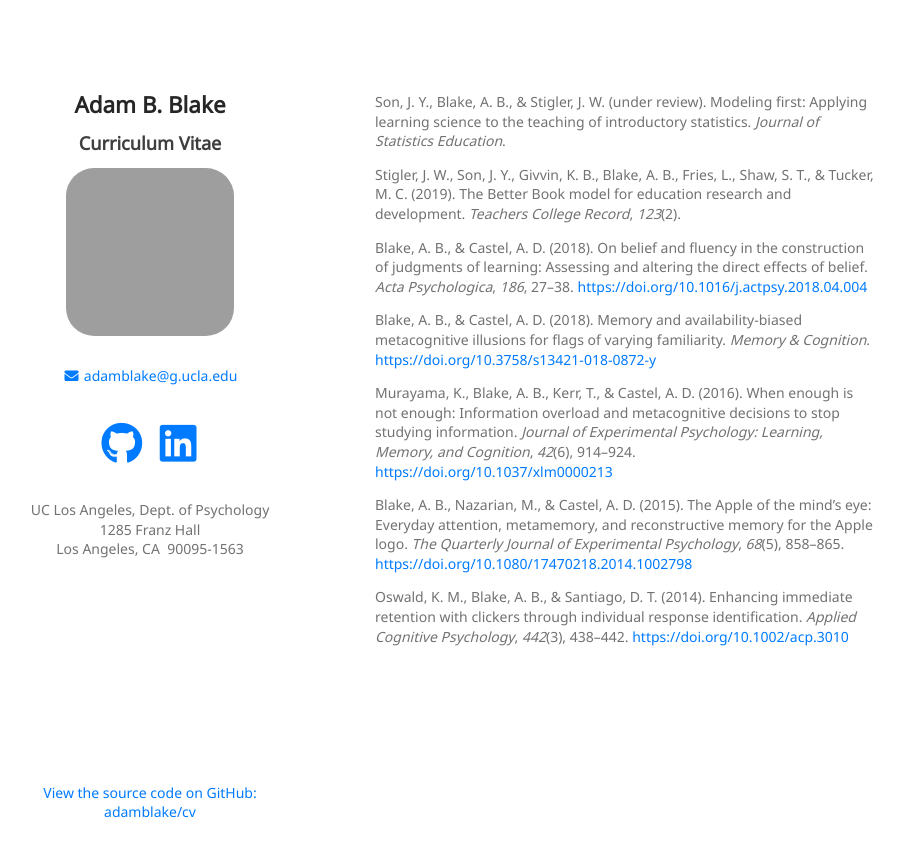
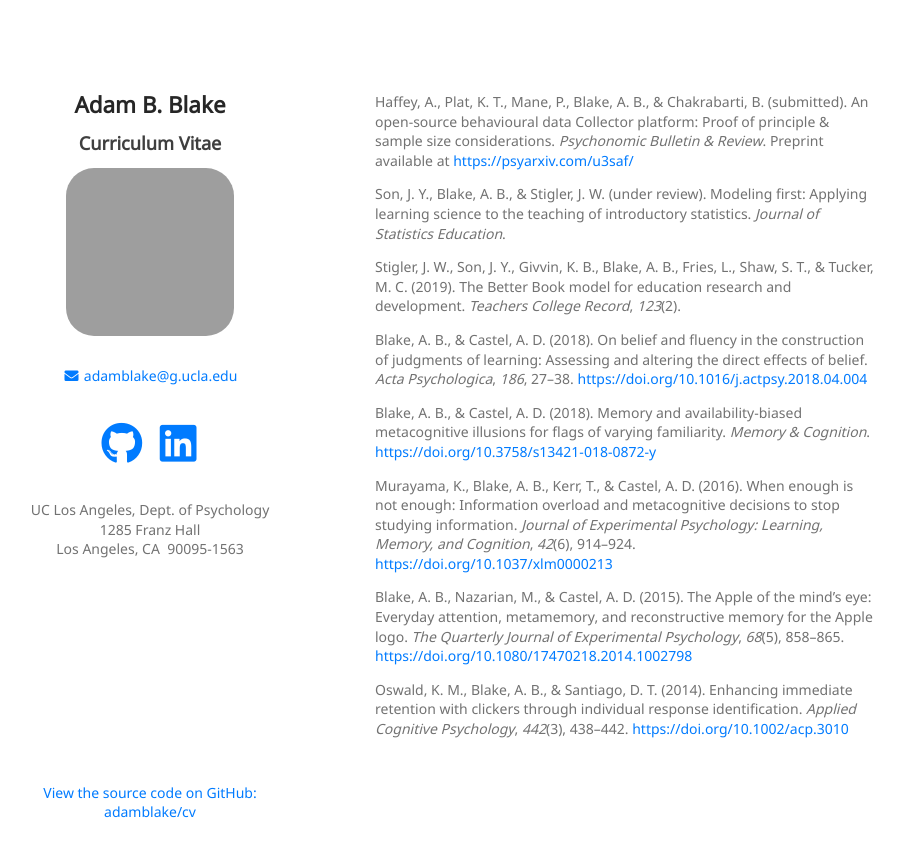
Before and after one commit to adamblake/cv, a Jekyll site: the page built from publications/articles.md, in a window 1280 px wide. Shown: the top 857 px of the page, without its empty margins (195-1099 px from the left). Built offline with Jekyll 4.4.1, drawn with Linux system fonts in a browser that asks for light colours; nearby versions of some CDN libraries; our own code applies the rules of GitHub Pages for plain Markdown files; a style sheet for code colours, icons or effects is not loaded; grey boxes are pictures that could not be loaded.

Commit message:
Update collector paper

```diff
--- a/publications/articles.md
+++ b/publications/articles.md
@@ -1,3 +1,5 @@
+Haffey, A., Plat, K. T., Mane, P., Blake, A. B., & Chakrabarti, B. (submitted). An open-source behavioural data Collector platform: Proof of principle & sample size considerations. *Psychonomic Bulletin & Review*. Preprint available at [https://psyarxiv.com/u3saf/](https://psyarxiv.com/u3saf/)
+
 Son, J. Y., Blake, A. B., & Stigler, J. W. (under review). Modeling first: Applying learning science to the teaching of introductory statistics. *Journal of Statistics Education*.
 
 Stigler, J. W., Son, J. Y., Givvin, K. B., Blake, A. B., Fries, L., Shaw, S. T., & Tucker, M. C. (2019). The Better Book model for education research and development. *Teachers College Record*, *123*(2).
```
Also changed, not shown: publications/in-prep.md (+0 -3 lines).
